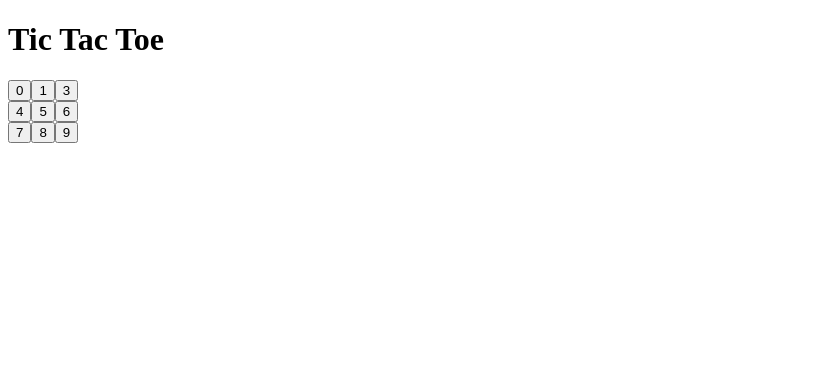
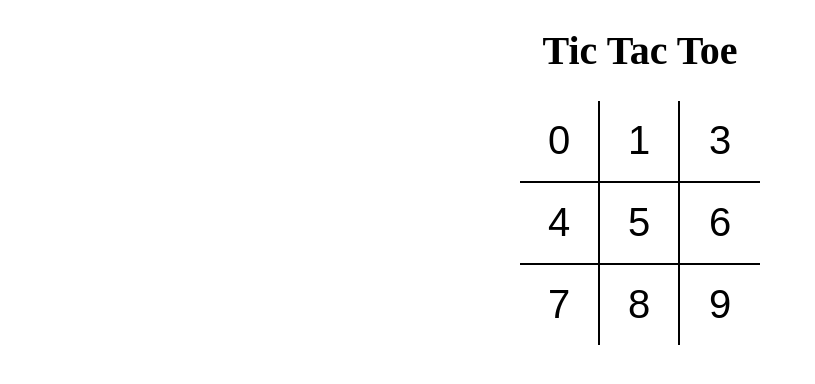
Before and after one commit to kartikaygandhi123/tictactoe_project-, a React (Vite) app: page / in a window 1280 px wide. Shown: the top 384 px of the page, without its empty margins (0-815 px from the left). Built offline with nearby package versions, Linux system fonts and the light colour scheme.

Commit message:
added sass,for styling

```diff
--- a/package.json
+++ b/package.json
@@ -26,6 +26,7 @@
     "eslint-plugin-react": "^7.29.4",
     "prettier": "^2.6.2",
     "rimraf": "^3.0.2",
+    "sass": "^1.50.0",
     "vite": "^2.6.7"
   },
   "babel": {
--- a/src/App.jsx
+++ b/src/App.jsx
@@ -1,9 +1,9 @@
 import React from 'react';
 import Board from './components/Board';
-
+import './components/styles/root.scss';
 const App = () => {
   return (
-    <div>
+    <div className="app">
       <h1>Tic Tac Toe</h1>
 
       <Board />
--- a/src/components/Board.jsx
+++ b/src/components/Board.jsx
@@ -3,20 +3,20 @@
 
 function Board() {
   return (
-    <div>
-      <div>
+    <div className="board">
+      <div className="board-row">
         <Square value={0} />
         <Square value={1} />
         <Square value={3} />
       </div>
 
-      <div>
+      <div className="board-row">
         <Square value={4} />
         <Square value={5} />
         <Square value={6} />
       </div>
 
-      <div>
+      <div className="board-row">
         <Square value={7} />
         <Square value={8} />
         <Square value={9} />
--- a/src/components/Square.jsx
+++ b/src/components/Square.jsx
@@ -1,7 +1,11 @@
 import React from 'react';
 
 function Square(props) {
-  return <button type="button">{props.value}</button>;
+  return (
+    <button type="button" className="square">
+      {props.value}
+    </button>
+  );
 }
 
 export default Square;
--- /dev/null
+++ b/src/components/styles/root.scss
@@ -0,0 +1,43 @@
+body {
+  padding: 0;
+  margin: 0;
+}
+
+button {
+  background: none;
+  border: none;
+  outline: none;
+  &:hover {
+    cursor: pointer;
+  }
+}
+
+.app {
+  font-size: 20px;
+  display: flex;
+  flex-direction: column;
+  align-items: center;
+}
+
+.board {
+  .board-row {
+    display: flex;
+    flex-direction: row;
+    border-bottom: 2px solid #000;
+    &:last-child {
+      border-bottom: none;
+    }
+    .square {
+      width: 80px;
+      height: 80px;
+      border-right: 2px solid #000;
+      font-size: 2.5rem;
+      padding: 0;
+      overflow: hidden;
+      transition: all 0.2s;
+      &:last-child {
+        border-right: none;
+      }
+    }
+  }
+}
```
Also changed, not shown: 1 other file (tests, documents, lock files or other folders).
